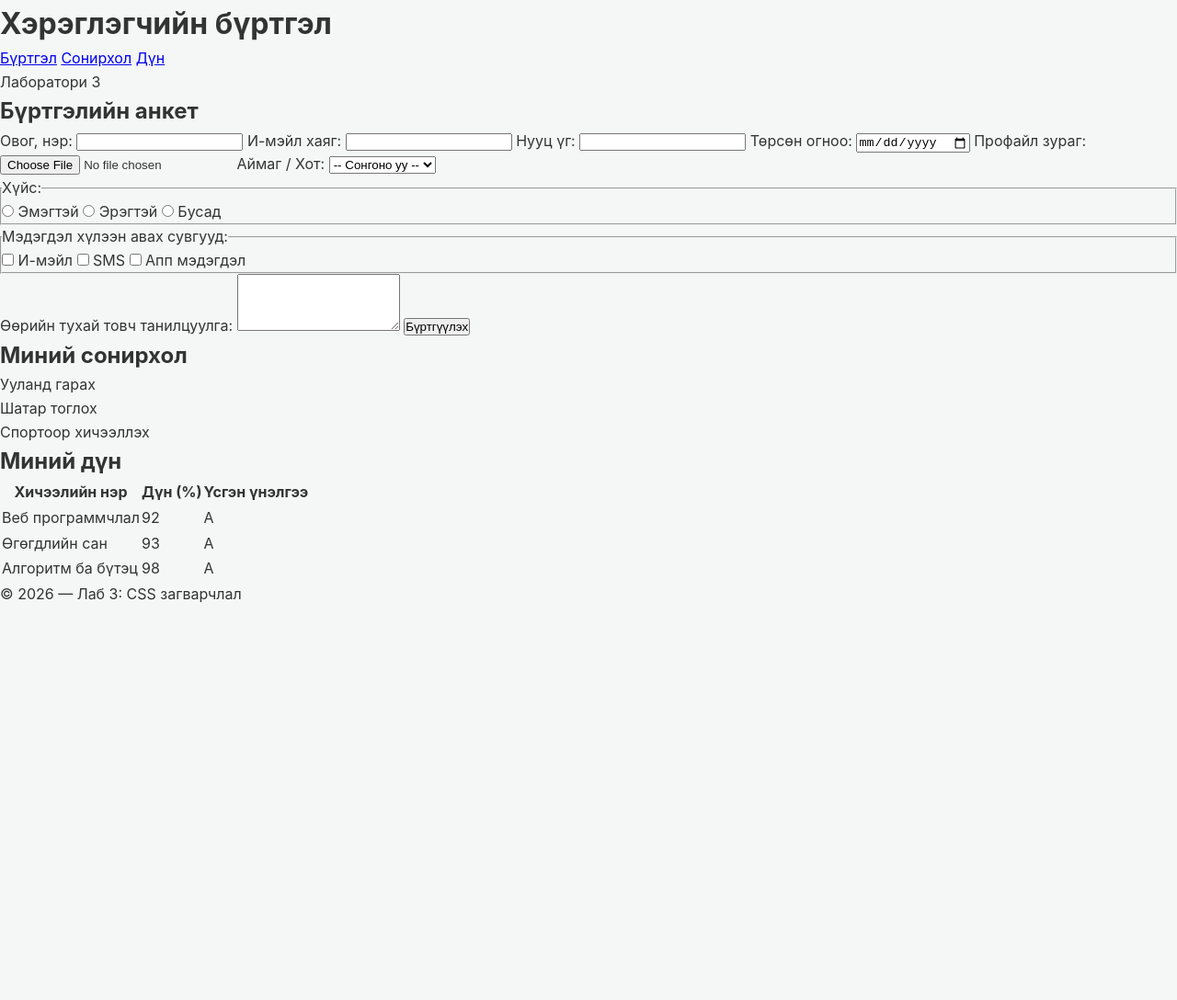
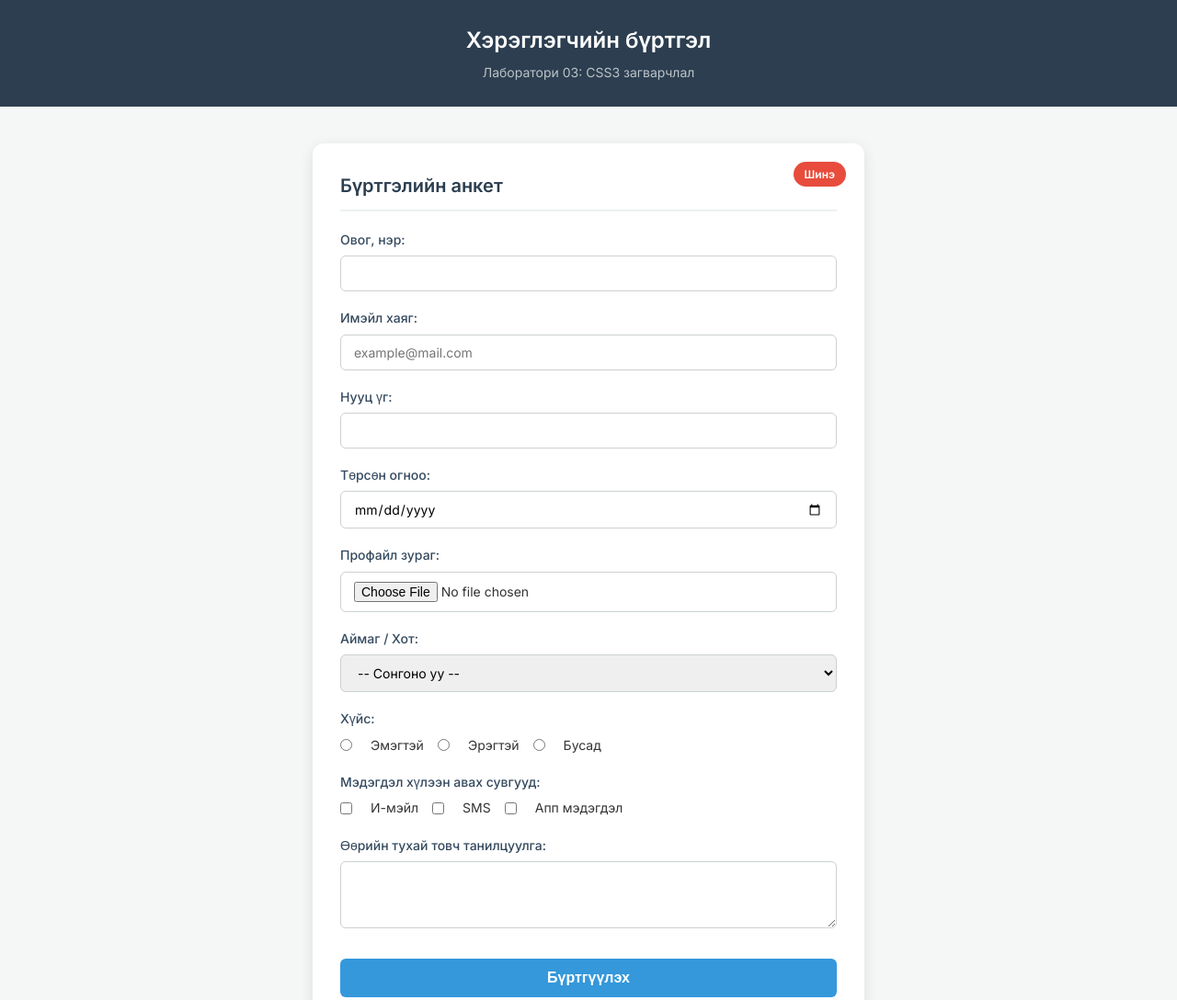
Before and after one commit to shinebaatarnaranzul-spec/3, a plain HTML site: page index.html in a window 1280 px wide. Shown: the top 1088 px of the page at 92% size. Before the commit the page ends 800 px from the top, so only its background shows below. Drawn offline with Linux system fonts and the light colour scheme.

Commit message:
Fix file names to index.html and style.css

```diff
--- a/index.css
+++ /dev/null
@@ -1,189 +0,0 @@
-/* 5. Google Fonts (Inter фонт ашиглах) */
-@import url('https://fonts.googleapis.com/css2?family=Inter:wght@300;400;500;600;700&display=swap');
-
-/* Ерөнхий хуудасны загвар */
-body {
-  font-family: 'Inter', sans-serif;
-  background-color: #f4f7f6;
-  color: #333333;
-  margin: 0;
-  padding: 0;
-  line-height: 1.6;
-}
-
-/* Header гарчиг */
-header {
-  background-color: #2c3e50;
-  color: #ffffff;
-  text-align: center;
-  padding: 25px 0;
-}
-
-header h1 {
-  margin: 0;
-  font-size: 28px;
-}
-
-/* Nav цэсний хэсэг */
-nav {
-  background-color: #34495e;
-  padding: 12px;
-  text-align: center;
-}
-
-nav a {
-  color: #ffffff;
-  text-decoration: none;
-  margin: 0 15px;
-  font-weight: 500;
-  transition: color 0.2s;
-}
-
-nav a:hover {
-  color: #3498db;
-  text-decoration: underline;
-}
-
-/* 3 & 4. Main үндсэн хэсэг (Box model болон Position шаардлага) */
-main {
-  max-width: 650px;
-  margin: 40px auto;
-  background: #ffffff;
-  padding: 35px;
-  border-radius: 12px; /* Box model: хүрээ бөөрөнхийлөх */
-  box-shadow: 0 5px 15px rgba(0, 0, 0, 0.08); /* Box model: сүүдэр */
-  position: relative; /* Position relative ашиглах үндсэн хэсэг */
-}
-
-/* 4. Position absolute ашигласан жишээ (Badge) */
-.lab-badge {
-  position: absolute;
-  top: -15px;
-  right: 25px;
-  background-color: #e74c3c;
-  color: #ffffff;
-  padding: 6px 14px;
-  font-size: 13px;
-  font-weight: bold;
-  border-radius: 20px;
-  box-shadow: 0 2px 5px rgba(0, 0, 0, 0.2);
-}
-
-/* 2. Class болон элемент сонгогч ашиглан гарчгийг загварчлах */
-h2 {
-  color: #2c3e50;
-  border-bottom: 2px solid #ecf0f1;
-  padding-bottom: 8px;
-  margin-top: 25px;
-  font-size: 20px;
-}
-
-/* Формын талбарууд (Box model: padding, border) */
-form label {
-  display: block;
-  margin-top: 15px;
-  font-weight: 500;
-  color: #2c3e50;
-}
-
-form input[type="text"],
-form input[type="email"],
-form input[type="password"],
-form input[type="date"],
-form select,
-form textarea {
-  width: 100%;
-  padding: 11px;
-  margin-top: 6px;
-  border: 1px solid #cbd5e1;
-  border-radius: 6px;
-  box-sizing: border-box; /* Box model хэмжээг зөв тооцох */
-  font-family: inherit;
-  font-size: 14px;
-}
-
-form input:focus,
-form select:focus,
-form textarea:focus {
-  outline: none;
-  border-color: #3498db;
-  box-shadow: 0 0 5px rgba(52, 152, 219, 0.3);
-}
-
-fieldset {
-  margin-top: 20px;
-  padding: 15px 20px;
-  border: 1px solid #cbd5e1;
-  border-radius: 6px;
-  background-color: #fafafa;
-}
-
-legend {
-  font-weight: bold;
-  color: #2c3e50;
-  padding: 0 5px;
-}
-
-fieldset label {
-  display: inline-block;
-  margin-right: 15px;
-  margin-top: 5px;
-  font-weight: normal;
-}
-
-/* Товчны загвар */
-button[type="submit"] {
-  background-color: #27ae60;
-  color: white;
-  border: none;
-  padding: 13px;
-  width: 100%;
-  margin-top: 25px;
-  font-size: 16px;
-  font-weight: bold;
-  border-radius: 6px;
-  cursor: pointer;
-  transition: background-color 0.2s;
-}
-
-button[type="submit"]:hover {
-  background-color: #219653;
-}
-
-/* Жагсаалт болон хүснэгтийн загвар */
-ul {
-  padding-left: 20px;
-}
-
-ul li {
-  margin-bottom: 8px;
-}
-
-table {
-  width: 100%;
-  border-collapse: collapse;
-  margin-top: 15px;
-}
-
-table, th, td {
-  border: 1px solid #d1d5db;
-}
-
-th, td {
-  padding: 12px;
-  text-align: center;
-  font-size: 14px;
-}
-
-th {
-  background-color: #f8fafc;
-  color: #1e293b;
-}
-
-/* Footer хэсэг */
-footer {
-  text-align: center;
-  padding: 20px;
-  color: #64748b;
-  font-size: 13px;
-}
--- a/index.html
+++ b/index.html
@@ -1,126 +1,105 @@
 <!DOCTYPE html>
 <html lang="mn">
 <head>
-<meta charset="UTF-8">
-<title>Хэрэглэгчийн бүртгэлийн анкет - Лаб 3</title>
-<!-- Лаб 3-ын CSS файлаа энд холбож байна -->
-<link rel="stylesheet" href="lab3.css">
+    <meta charset="UTF-8">
+    <meta name="viewport" content="width=device-width, initial-scale=1.0">
+    <title>Лаборатори 03 - CSS Загварчлал</title>
+    <!-- Google Fonts холбох -->
+    <link href="https://fonts.googleapis.com/css2?family=Inter:wght@300;400;500;600&display=swap" rel="stylesheet">
+    <!-- External CSS холбох -->
+    <link rel="stylesheet" href="style.css">
 </head>
 <body>
 
-<header>
-  <h1>Хэрэглэгчийн бүртгэл</h1>
-</header>
+    <header class="site-header">
+        <h1 class="main-title">Хэрэглэгчийн бүртгэл</h1>
+        <p class="subtitle">Лаборатори 03: CSS3 загварчлал</p>
+    </header>
 
-<nav>
-  <a href="#burtgel">Бүртгэл</a>
-  <a href="#sonirkhol">Сонирхол</a>
-  <a href="#dun">Дүн</a>
-</nav>
+    <main class="site-main">
+        <div class="form-container">
+            <!-- Position relative/absolute ашигласан Badge жишээ -->
+            <div class="form-badge">Шинэ</div>
 
-<main>
-  <!-- Position шаардлага хангах зорилготой badge -->
-  <div class="lab-badge">Лаборатори 3</div>
+            <h2 class="form-title">Бүртгэлийн анкет</h2>
 
-  <section id="burtgel">
-    <h2>Бүртгэлийн анкет</h2>
+            <form action="#" method="POST">
 
-    <article>
-      <form>
+                <div class="form-group">
+                    <label for="fullname" class="form-label">Овог, нэр:</label>
+                    <input type="text" id="fullname" name="fullname" class="form-input" required pattern="[A-Za-zА-Яа-яЁё\s]+" title="Зөвхөн үсэг оруулна уу">
+                </div>
 
-        <label for="fullname">Овог, нэр:</label>
-        <input type="text" id="fullname" name="fullname" required minlength="3">
+                <div class="form-group">
+                    <label for="email" class="form-label">Имэйл хаяг:</label>
+                    <input type="email" id="email" name="email" class="form-input" required placeholder="example@mail.com">
+                </div>
 
-        <label for="email">И-мэйл хаяг:</label>
-        <input type="email" id="email" name="email" required>
+                <div class="form-group">
+                    <label for="password" class="form-label">Нууц үг:</label>
+                    <input type="password" id="password" name="password" class="form-input" required minlength="6">
+                </div>
 
-        <label for="password">Нууц үг:</label>
-        <input type="password" id="password" name="password" required minlength="8"
-               pattern="(?=.*[A-Za-z])(?=.*\d).{8,}"
-               title="Дор хаяж 8 тэмдэгт, үсэг болон тоо хосолсон байна">
+                <div class="form-group">
+                    <label for="birthdate" class="form-label">Төрсөн огноо:</label>
+                    <input type="date" id="birthdate" name="birthdate" class="form-input" required>
+                </div>
 
-        <label for="birthdate">Төрсөн огноо:</label>
-        <input type="date" id="birthdate" name="birthdate" required>
+                <div class="form-group">
+                    <label for="profilepic" class="form-label">Профайл зураг:</label>
+                    <input type="file" id="profilepic" name="profilepic" class="form-input">
+                </div>
 
-        <label for="avatar">Профайл зураг:</label>
-        <input type="file" id="avatar" name="avatar" accept="image/*">
+                <div class="form-group">
+                    <label for="city" class="form-label">Аймаг / Хот:</label>
+                    <select id="city" name="city" class="form-select" required>
+                        <option value="">-- Сонгоно уу --</option>
+                        <option value="ub">Улаанбаатар</option>
+                        <option value="darhan">Дархан-Уул</option>
+                        <option value="erdenet">Орхон</option>
+                    </select>
+                </div>
 
-        <label for="city">Аймаг / Хот:</label>
-        <select id="city" name="city" required>
-          <option value="" disabled selected>-- Сонгоно уу --</option>
-          <option value="ulaanbaatar">Улаанбаатар</option>
-          <option value="darkhan">Дархан</option>
-          <option value="erdenet">Эрдэнэт</option>
-          <option value="other">Бусад</option>
-        </select>
+                <div class="form-group">
+                    <label class="form-label">Хүйс:</label>
+                    <div class="radio-group">
+                        <input type="radio" id="female" name="gender" value="female" required>
+                        <label for="female">Эмэгтэй</label>
+                        <input type="radio" id="male" name="gender" value="male">
+                        <label for="male">Эрэгтэй</label>
+                        <input type="radio" id="other" name="gender" value="other">
+                        <label for="other">Бусад</label>
+                    </div>
+                </div>
 
-        <fieldset>
-          <legend>Хүйс:</legend>
-          <label><input type="radio" name="gender" value="female" required> Эмэгтэй</label>
-          <label><input type="radio" name="gender" value="male"> Эрэгтэй</label>
-          <label><input type="radio" name="gender" value="other"> Бусад</label>
-        </fieldset>
+                <div class="form-group">
+                    <label class="form-label">Мэдэгдэл хүлээн авах сувгууд:</label>
+                    <div class="checkbox-group">
+                        <input type="checkbox" id="notif-email" name="notifications" value="email">
+                        <label for="notif-email">И-мэйл</label>
+                        <input type="checkbox" id="notif-sms" name="notifications" value="sms">
+                        <label for="notif-sms">SMS</label>
+                        <input type="checkbox" id="notif-app" name="notifications" value="app">
+                        <label for="notif-app">Апп мэдэгдэл</label>
+                    </div>
+                </div>
 
-        <fieldset>
-          <legend>Мэдэгдэл хүлээн авах сувгууд:</legend>
-          <label><input type="checkbox" name="channel" value="email"> И-мэйл</label>
-          <label><input type="checkbox" name="channel" value="sms"> SMS</label>
-          <label><input type="checkbox" name="channel" value="app"> Апп мэдэгдэл</label>
-        </fieldset>
+                <div class="form-group">
+                    <label for="bio" class="form-label">Өөрийн тухай товч танилцуулга:</label>
+                    <textarea id="bio" name="bio" class="form-input" rows="3"></textarea>
+                </div>
 
-        <label for="about">Өөрийн тухай товч танилцуулга:</label>
-        <textarea id="about" name="about" rows="4" maxlength="300"></textarea>
+                <div class="form-actions">
+                    <button type="submit" class="btn-submit">Бүртгүүлэх</button>
+                </div>
 
-        <button type="submit">Бүртгүүлэх</button>
+            </form>
+        </div>
+    </main>
 
-      </form>
-    </article>
-  </section>
-
-  <section id="sonirkhol">
-    <h2>Миний сонирхол</h2>
-    <ul>
-      <li>Ууланд гарах</li>
-      <li>Шатар тоглох</li>
-      <li>Спортоор хичээллэх</li>
-    </ul>
-  </section>
-
-  <section id="dun">
-    <h2>Миний дүн</h2>
-    <table>
-      <thead>
-        <tr>
-          <th>Хичээлийн нэр</th>
-          <th>Дүн (%)</th>
-          <th>Үсгэн үнэлгээ</th>
-        </tr>
-      </thead>
-      <tbody>
-        <tr>
-          <td>Веб программчлал</td>
-          <td>92</td>
-          <td>A</td>
-        </tr>
-        <tr>
-          <td>Өгөгдлийн сан</td>
-          <td>93</td>
-          <td>A</td>
-        </tr>
-        <tr>
-          <td>Алгоритм ба бүтэц</td>
-          <td>98</td>
-          <td>A</td>
-        </tr>
-      </tbody>
-    </table>
-  </section>
-
-</main>
-
-<footer>
-  <p>&copy; 2026 &mdash; Лаб 3: CSS загварчлал</p>
-</footer>
+    <footer class="site-footer">
+        <p>&copy; 2026 Бүх эрх хуулиар хамгаалагдсан.</p>
+    </footer>
 
 </body>
 </html>
```
Also changed, not shown: lab3.html (deleted, +0 -105 lines), style.css (renamed from lab3.css).
